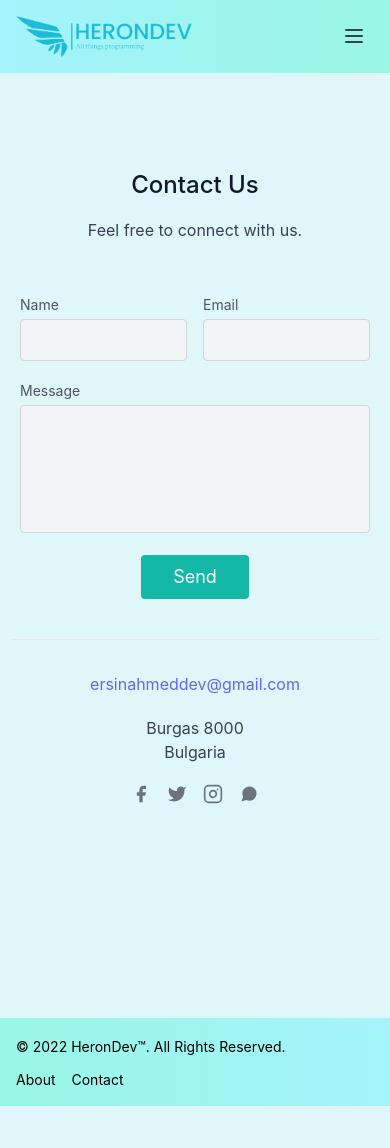
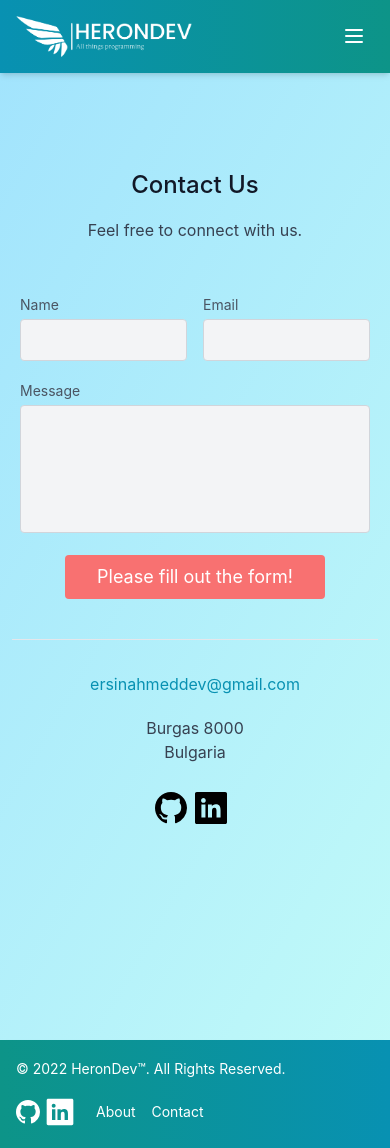
Before and after one commit to ersin-ahmed/herondevblog, a Next.js app: page /Contact in a window 390 px wide. Before the commit the page ends 1106 px from the top, so only its background shows below. Built offline with nearby package versions, Linux system fonts and the light colour scheme.

Commit message:
Design overhaul!

```diff
--- a/components/Banner.tsx
+++ b/components/Banner.tsx
@@ -1,6 +1,6 @@
 export default function Banner() {
 	return (
-		<div className='flex justify-between items-center bg-cyan-200 border-y border-black py-10'>
+		<div className='flex justify-between items-center shadow-md bg-teal-100 border-y border-black py-16'>
 			<div className='px-10 space-y-5'>
 				<h1 className='text-4xl max-w-xl font-serif'>
 					<span className='underline decoration-black decoration-4'>
--- a/components/Footer.tsx
+++ b/components/Footer.tsx
@@ -2,8 +2,8 @@ import Link from 'next/link';
 
 export default function Footer() {
 	return (
-		<footer className=' mt-28 p-4 shadow md:flex md:items-center md:justify-between md:p-6 bg-gradient-to-r from-teal-200 to-cyan-200'>
-			<span className='text-sm text-black sm:text-center'>
+		<footer className=' mt-28 p-4 shadow-md md:flex md:items-center md:justify-between md:p-6 bg-gradient-to-r from-teal-600 to-cyan-600'>
+			<span className='text-sm text-white sm:text-center'>
 				© 2022{' '}
 				<a
 					href='https://herondevblog-cpkb.vercel.app/'
@@ -15,7 +15,53 @@ export default function Footer() {
 				</a>
 				. All Rights Reserved.
 			</span>
-			<ul className='flex flex-wrap items-center mt-3 text-sm text-black sm:mt-0'>
+
+			<ul className='flex flex-wrap items-center mt-3 text-sm text-white sm:mt-0'>
+				<span className='flex justify-center align-middle items-center mr-4'>
+					<a href='https://github.com/ersin-ahmed' target='_blank'>
+						<svg
+							aria-hidden='true'
+							className='octicon octicon-mark-github'
+							height='24px'
+							version='1.1'
+							viewBox='0 0 16 16'
+							width='24px'
+						>
+							<path
+								fillRule='evenodd'
+								fill='#ffffff'
+								d='M8 0C3.58 0 0 3.58 0 8c0 3.54 2.29 6.53 5.47 7.59.4.07.55-.17.55-.38 0-.19-.01-.82-.01-1.49-2.01.37-2.53-.49-2.69-.94-.09-.23-.48-.94-.82-1.13-.28-.15-.68-.52-.01-.53.63-.01 1.08.58 1.23.82.72 1.21 1.87.87 2.33.66.07-.52.28-.87.51-1.07-1.78-.2-3.64-.89-3.64-3.95 0-.87.31-1.59.82-2.15-.08-.2-.36-1.02.08-2.12 0 0 .67-.21 2.2.82.64-.18 1.32-.27 2-.27.68 0 1.36.09 2 .27 1.53-1.04 2.2-.82 2.2-.82.44 1.1.16 1.92.08 2.12.51.56.82 1.27.82 2.15 0 3.07-1.87 3.75-3.65 3.95.29.25.54.73.54 1.48 0 1.07-.01 1.93-.01 2.2 0 .21.15.46.55.38A8.013 8.013 0 0 0 16 8c0-4.42-3.58-8-8-8z'
+							></path>
+						</svg>
+					</a>
+					<a
+						href='https://www.linkedin.com/in/ersin-ahmed-54702b203/'
+						target='_blank'
+					>
+						<svg
+							width='40px'
+							height='40px'
+							viewBox='0 0 48 48'
+							version='1.1'
+							xmlns='http://www.w3.org/2000/svg'
+						>
+							<title>Linkedin</title>
+							<g
+								id='Icon/Social/linkedin-color'
+								stroke='none'
+								strokeWidth='1'
+								fill='none'
+								fillRule='evenodd'
+							>
+								<path
+									d='M20.9716667,33.5527338 L25.001,33.5527338 L25.001,27.1328007 C25.001,25.439485 25.3213333,23.7988354 27.4206667,23.7988354 C29.491,23.7988354 29.517,25.7351486 29.517,27.2404662 L29.517,33.5527338 L33.5506667,33.5527338 L33.5506667,26.4341413 C33.5506667,22.9381777 32.796,20.2505391 28.711,20.2505391 C26.7483333,20.2505391 25.432,21.3265278 24.8943333,22.3471839 L24.839,22.3471839 L24.839,20.5725357 L20.9716667,20.5725357 L20.9716667,33.5527338 Z M16.423,14.1202696 C15.1273333,14.1202696 14.0823333,15.1682587 14.0823333,16.4595785 C14.0823333,17.7508984 15.1273333,18.7992208 16.423,18.7992208 C17.7133333,18.7992208 18.761,17.7508984 18.761,16.4595785 C18.761,15.1682587 17.7133333,14.1202696 16.423,14.1202696 L16.423,14.1202696 Z M14.4026667,33.5527338 L18.4406667,33.5527338 L18.4406667,20.5725357 L14.4026667,20.5725357 L14.4026667,33.5527338 Z M9.76633333,40 C8.79033333,40 8,39.2090082 8,38.2336851 L8,9.76631493 C8,8.79065843 8.79033333,8 9.76633333,8 L38.234,8 C39.2093333,8 40,8.79065843 40,9.76631493 L40,38.2336851 C40,39.2090082 39.2093333,40 38.234,40 L9.76633333,40 Z'
+									id='Shape'
+									fill='#ffffff'
+								></path>
+							</g>
+						</svg>
+					</a>
+				</span>
 				<li>
 					<Link
 						href='/About'
--- a/components/Header.tsx
+++ b/components/Header.tsx
@@ -5,32 +5,32 @@ export default function Header() {
 	const [navbar, setNavbar] = useState(false);
 	return (
 		<>
-			<header className='flex w-screen justify-between p-4 mx-auto bg-gradient-to-r from-cyan-200 to-teal-200'>
+			<header className='flex w-screen justify-between p-4 mx-auto bg-gradient-to-r from-cyan-600 to-teal-600 shadow-md'>
 				<div className='flex items-center space-x-5'>
 					<Link href='/'>
 						<img
 							className='w-44 object-contain cursor-pointer'
-							src='/images/logo-no-background.png'
+							src='/images/logo-white-nobg.png'
 							alt='HeronDev Logo'
 						/>
 					</Link>
 				</div>
 				<div className='hidden md:inline-flex items-center space-x-5 mr-2'>
 					<Link
-						className='hover:underline hover:opacity-50 text-teal-800'
+						className='hover:underline hover:opacity-50 text-white'
 						href='/About'
 					>
 						About
 					</Link>
 					<Link
-						className='hover:underline hover:opacity-50 text-teal-800'
+						className='hover:underline hover:opacity-50 text-white'
 						href='/Contact'
 					>
 						Contact
 					</Link>
 					<Link
 						href='/Posts'
-						className='text-white bg-teal-600 px-4 py-1 rounded-full hover:shadow-md hover:bg-cyan-500'
+						className='text-white bg-teal-800 px-4 py-1 rounded-full hover:shadow-md hover:bg-cyan-800'
 					>
 						View All Posts
 					</Link>
@@ -45,7 +45,7 @@ export default function Header() {
 								xmlns='http://www.w3.org/2000/svg'
 								className='w-6 h-6'
 								viewBox='0 0 20 20'
-								fill='currentColor'
+								fill='#ffffff'
 							>
 								<path
 									fillRule='evenodd'
@@ -59,7 +59,7 @@ export default function Header() {
 								className='w-6 h-6'
 								fill='none'
 								viewBox='0 0 24 24'
-								stroke='currentColor'
+								stroke='#ffffff'
 								strokeWidth={2}
 							>
 								<path
@@ -74,23 +74,23 @@ export default function Header() {
 			</header>
 			<div>
 				<div
-					className={`bg-teal-100 flex justify-center mx-auto pb-3 mt-0 md:hidden md:pb-0 md:mt-0 ${
+					className={`bg-gradient-to-r from-cyan-600 to-teal-600 shadow-md flex justify-center mx-auto pb-3 mt-0 md:hidden md:pb-0 md:mt-0 ${
 						navbar ? 'block' : 'hidden'
 					}`}
 				>
 					<ul className='mt-6 items-center justify-center text-center mx-auto mb-6 space-y-8 md:flex md:space-x-6 md:space-y-0'>
-						<li className='text-cyan-600 text-3xl hover:text-teal-500'>
+						<li className='text-white text-3xl hover:text-teal-500'>
 							<Link onClick={() => setNavbar(!navbar)} href='/'>
 								Home
 							</Link>
 						</li>
-						<li className='text-cyan-600 text-3xl hover:text-teal-500'>
+						<li className='text-white text-3xl hover:text-teal-500'>
 							<Link onClick={() => setNavbar(!navbar)} href='/About'>
 								About
 							</Link>
 						</li>
 
-						<li className='text-cyan-600 text-3xl hover:text-teal-500'>
+						<li className='text-white text-3xl hover:text-teal-500'>
 							<Link onClick={() => setNavbar(!navbar)} href='/Contact'>
 								Contact
 							</Link>
@@ -99,7 +99,7 @@ export default function Header() {
 							<Link
 								onClick={() => setNavbar(!navbar)}
 								href='/Posts'
-								className='text-white text-2xl bg-teal-600 px-6 py-2 rounded-full hover:shadow-md hover:bg-cyan-500'
+								className='text-white text-2xl bg-teal-800 px-6 py-2 rounded-full hover:shadow-md hover:bg-cyan-800'
 							>
 								View All Posts
 							</Link>
--- a/pages/About.tsx
+++ b/pages/About.tsx
@@ -1,12 +1,13 @@
 import Image from 'next/image';
+import Link from 'next/link';
 import Footer from '../components/Footer';
 
 export default function About() {
 	return (
 		<>
-			<div className='shadow-xl border-teal-300 border-2 rounded-xl max-w-6xl mx-auto flex flex-col text-center justify-center items-center my-12 py-6 px-0 md:px-2'>
+			<div className='shadow-xl bg-cyan-50 border-teal-300 border-2 rounded-xl max-w-6xl mx-auto flex flex-col text-center justify-center items-center my-12 py-6 px-0 md:px-2'>
 				<Image
-					className='rounded-3xl'
+					className='rounded-xl'
 					src='/images/author.jpg'
 					alt='Author Ersin Ahmed'
 					width='200'
@@ -17,32 +18,59 @@ export default function About() {
 				</h1>
 				<div>
 					<h2 className='text-2xl font-semibold mb-6'>Welcome to my Blog.</h2>
-					<p className='text-xl font-medium text-left px-8'>
-						I am a Web Developer from Burgas, Bulgaria. My journey into the
-						world of programming began when I was still in High School back in
-						2017. The first programming language I ever tried to learn was Java.
-						At the time I wasn&apos;t aware that perhaps Java wasn&apos;t the
-						best choice for a beginner to learn, but I did manage to build a
-						simple Android app with it. It was a bottle flipping game, nothing
-						complicated, just a picture of a bottle that spun around when you
-						clicked it and it landed on a random direction. But as simple as
-						that app was, It made me realise the power of Software Engineering
-						through code and all the posibilities that it offered simply
-						fascinated me! As I dwelled deeper into programming I switched to
-						learning more about Web Development in general as I was struggling
-						to learn Java given that it was quite overwhelming for a beginner
-						like me at the time. Naturally I switched to learning Javascript and
-						some frameworks that go with it like React, Next, Express and Node.
-						I didn&apos;t however take my learning seriously until I graduated
-						from High School in 2019 and ever since then I&apos;ve been slowly
-						but surely developing my skills as a self-taugh Web Developer.
-						Please feel free to check my portfolio site for a display of my
-						skills as a Developer. Otherwise you can check my GitHub page as
-						well. If you wished to connect with me feel free to send me an email
-						@ersinahmeddev@gmail.com or message me on LinkedIn.
+					<hr className='max-w-lg my-5 mx-auto border border-teal-600' />
+					<p className='text-left text-teal-600 font-medium pb-2 px-8'>
+						About Me:
+					</p>
+					<p className='text-xl font-medium text-left px-12'>
+						I&apos;m a Software Developer from Burgas, Bulgaria. My technical
+						skills include: Web Development with Javascript, React and Mobile
+						Development with React Native. I&apos;ve been teaching myself how to
+						code since the year 2017 when I was still in High School. Despite
+						accumulating quite a bit of knowledge since then, I&apos;m fully
+						aware of the fact that in an ever-changing climate of Software
+						Development you must always keep learning and keep the same student
+						mentality no matter the expertise level! If you wish to learn more
+						about my abilities as a developer, please feel free to checkout my
+						portfolio site by clicking{' '}
+						<a
+							href='/'
+							target='_blank'
+							className='text-cyan-600 hover:underline hover:text-teal-400'
+						>
+							here
+						</a>
+						. Likewise my GitHub page is linked{' '}
+						<a
+							href='https://github.com/ersin-ahmed'
+							target='_blank'
+							className='text-cyan-600 hover:underline hover:text-teal-400'
+						>
+							here
+						</a>{' '}
+						and my LinkedIn page is linked{' '}
+						<a
+							href='https://www.linkedin.com/in/ersin-ahmed-54702b203/'
+							target='_blank'
+							className='text-cyan-600 hover:underline hover:text-teal-400'
+						>
+							here
+						</a>
+						. Alternatively you can click the icons shown in the footer section
+						of the website below to visit my socials. You can also connect with
+						me by visiting the{' '}
+						<Link
+							href='/Contact'
+							className='text-cyan-600 hover:underline hover:text-teal-400'
+						>
+							Contact page
+						</Link>{' '}
+						of this site to send me a message with your name and email. Thank
+						you for visiting my Blog!
 					</p>
 				</div>
 			</div>
+
 			<Footer />
 		</>
 	);
--- a/pages/Contact.tsx
+++ b/pages/Contact.tsx
@@ -1,3 +1,4 @@
+import Link from 'next/link';
 import { useState } from 'react';
 import Footer from '../components/Footer';
 
@@ -5,7 +6,6 @@ export default function Contact() {
 	const [name, setName] = useState('');
 	const [email, setEmail] = useState('');
 	const [message, setMessage] = useState('');
-	// const [submitted, setSubmitted] = useState(false);
 
 	const handleSubmit = async (e) => {
 		e.preventDefault();
@@ -39,7 +39,7 @@ export default function Contact() {
 							</p>
 						</div>
 						<div className='lg:w-1/2 md:w-2/3 mx-auto'>
-							<div className='flex flex-wrap -m-2'>
+							<form className='flex flex-wrap -m-2'>
 								<div className='p-2 w-1/2'>
 									<div className='relative'>
 										<label
@@ -55,6 +55,7 @@ export default function Contact() {
 											type='text'
 											id='name'
 											name='name'
+											required
 											className='w-full bg-gray-100 rounded border border-gray-300 focus:border-teal-500 text-base outline-none text-gray-700 py-1 px-3 leading-8 transition-colors duration-200 ease-in-out'
 										/>
 									</div>
@@ -74,6 +75,7 @@ export default function Contact() {
 											type='email'
 											id='email'
 											name='email'
+											required
 											className='w-full bg-gray-100 rounded border border-gray-300 focus:border-teal-500 text-base outline-none text-gray-700 py-1 px-3 leading-8 transition-colors duration-200 ease-in-out'
 										/>
 									</div>
@@ -92,86 +94,78 @@ export default function Contact() {
 											}}
 											id='message'
 											name='message'
+											required
 											className='w-full bg-gray-100 rounded border border-gray-300 focus:border-teal-500 h-32 text-base outline-none text-gray-700 py-1 px-3 resize-none leading-6 transition-colors duration-200 ease-in-out'
 										></textarea>
 									</div>
 								</div>
 								<div className='p-2 w-full'>
+									{name === '' || email === '' || message === '' ? (
+										<button className='flex mx-auto cursor-not-allowed text-white focus:outline-none bg-red-400 border-0 py-2 px-8 rounded text-lg'>
+											Please fill out the form!
+										</button>
+									) : (
 										<input
 											onClick={(e) => handleSubmit(e)}
 											type='submit'
-										className='flex mx-auto cursor-pointer text-white bg-teal-500 border-0 py-2 px-8 focus:outline-none hover:bg-cyan-600 rounded text-lg'
+											className='flex mx-auto cursor-pointer text-white bg-teal-600 border-0 py-2 px-8 focus:outline-none hover:bg-cyan-600 rounded text-lg'
 											value='Send'
 										/>
+									)}
 								</div>
 								<div className='p-2 w-full pt-8 mt-8 border-t border-gray-200 text-center'>
-									<a className='text-indigo-500'>ersinahmeddev@gmail.com</a>
+									<a className='text-cyan-600'>ersinahmeddev@gmail.com</a>
 									<p className='leading-normal my-5'>
 										Burgas 8000
 										<br />
 										Bulgaria
 									</p>
-									<span className='inline-flex'>
-										<a className='text-gray-500'>
+									<span className='inline-flex items-center'>
+										<a href='https://github.com/ersin-ahmed' target='_blank'>
 											<svg
-												fill='currentColor'
-												strokeLinecap='round'
-												strokeLinejoin='round'
-												strokeWidth='2'
-												className='w-5 h-5'
-												viewBox='0 0 24 24'
+												aria-hidden='true'
+												className='octicon octicon-mark-github'
+												height='32px'
+												version='1.1'
+												viewBox='0 0 16 16'
+												width='32px'
 											>
-												<path d='M18 2h-3a5 5 0 00-5 5v3H7v4h3v8h4v-8h3l1-4h-4V7a1 1 0 011-1h3z'></path>
+												<path
+													fillRule='evenodd'
+													d='M8 0C3.58 0 0 3.58 0 8c0 3.54 2.29 6.53 5.47 7.59.4.07.55-.17.55-.38 0-.19-.01-.82-.01-1.49-2.01.37-2.53-.49-2.69-.94-.09-.23-.48-.94-.82-1.13-.28-.15-.68-.52-.01-.53.63-.01 1.08.58 1.23.82.72 1.21 1.87.87 2.33.66.07-.52.28-.87.51-1.07-1.78-.2-3.64-.89-3.64-3.95 0-.87.31-1.59.82-2.15-.08-.2-.36-1.02.08-2.12 0 0 .67-.21 2.2.82.64-.18 1.32-.27 2-.27.68 0 1.36.09 2 .27 1.53-1.04 2.2-.82 2.2-.82.44 1.1.16 1.92.08 2.12.51.56.82 1.27.82 2.15 0 3.07-1.87 3.75-3.65 3.95.29.25.54.73.54 1.48 0 1.07-.01 1.93-.01 2.2 0 .21.15.46.55.38A8.013 8.013 0 0 0 16 8c0-4.42-3.58-8-8-8z'
+												></path>
 											</svg>
 										</a>
-										<a className='ml-4 text-gray-500'>
+										<a
+											href='https://www.linkedin.com/in/ersin-ahmed-54702b203/'
+											target='_blank'
+										>
 											<svg
-												fill='currentColor'
-												strokeLinecap='round'
-												strokeLinejoin='round'
-												strokeWidth='2'
-												className='w-5 h-5'
-												viewBox='0 0 24 24'
+												width='48px'
+												height='48px'
+												viewBox='0 0 48 48'
+												version='1.1'
+												xmlns='http://www.w3.org/2000/svg'
 											>
-												<path d='M23 3a10.9 10.9 0 01-3.14 1.53 4.48 4.48 0 00-7.86 3v1A10.66 10.66 0 013 4s-4 9 5 13a11.64 11.64 0 01-7 2c9 5 20 0 20-11.5a4.5 4.5 0 00-.08-.83A7.72 7.72 0 0023 3z'></path>
-											</svg>
-										</a>
-										<a className='ml-4 text-gray-500'>
-											<svg
+												<title>Linkedin</title>
+												<g
+													id='Icon/Social/linkedin-color'
+													stroke='none'
+													strokeWidth='1'
 													fill='none'
-												stroke='currentColor'
-												strokeLinecap='round'
-												strokeLinejoin='round'
-												strokeWidth='2'
-												className='w-5 h-5'
-												viewBox='0 0 24 24'
+													fillRule='evenodd'
 												>
-												<rect
-													width='20'
-													height='20'
-													x='2'
-													y='2'
-													rx='5'
-													ry='5'
-												></rect>
-												<path d='M16 11.37A4 4 0 1112.63 8 4 4 0 0116 11.37zm1.5-4.87h.01'></path>
-											</svg>
-										</a>
-										<a className='ml-4 text-gray-500'>
-											<svg
-												fill='currentColor'
-												strokeLinecap='round'
-												strokeLinejoin='round'
-												strokeWidth='2'
-												className='w-5 h-5'
-												viewBox='0 0 24 24'
-											>
-												<path d='M21 11.5a8.38 8.38 0 01-.9 3.8 8.5 8.5 0 01-7.6 4.7 8.38 8.38 0 01-3.8-.9L3 21l1.9-5.7a8.38 8.38 0 01-.9-3.8 8.5 8.5 0 014.7-7.6 8.38 8.38 0 013.8-.9h.5a8.48 8.48 0 018 8v.5z'></path>
+													<path
+														d='M20.9716667,33.5527338 L25.001,33.5527338 L25.001,27.1328007 C25.001,25.439485 25.3213333,23.7988354 27.4206667,23.7988354 C29.491,23.7988354 29.517,25.7351486 29.517,27.2404662 L29.517,33.5527338 L33.5506667,33.5527338 L33.5506667,26.4341413 C33.5506667,22.9381777 32.796,20.2505391 28.711,20.2505391 C26.7483333,20.2505391 25.432,21.3265278 24.8943333,22.3471839 L24.839,22.3471839 L24.839,20.5725357 L20.9716667,20.5725357 L20.9716667,33.5527338 Z M16.423,14.1202696 C15.1273333,14.1202696 14.0823333,15.1682587 14.0823333,16.4595785 C14.0823333,17.7508984 15.1273333,18.7992208 16.423,18.7992208 C17.7133333,18.7992208 18.761,17.7508984 18.761,16.4595785 C18.761,15.1682587 17.7133333,14.1202696 16.423,14.1202696 L16.423,14.1202696 Z M14.4026667,33.5527338 L18.4406667,33.5527338 L18.4406667,20.5725357 L14.4026667,20.5725357 L14.4026667,33.5527338 Z M9.76633333,40 C8.79033333,40 8,39.2090082 8,38.2336851 L8,9.76631493 C8,8.79065843 8.79033333,8 9.76633333,8 L38.234,8 C39.2093333,8 40,8.79065843 40,9.76631493 L40,38.2336851 C40,39.2090082 39.2093333,40 38.234,40 L9.76633333,40 Z'
+														id='Shape'
+														fill='#000000'
+													></path>
+												</g>
 											</svg>
 										</a>
 									</span>
 								</div>
-							</div>
+							</form>
 						</div>
 					</div>
 				</section>
--- a/pages/Posts.tsx
+++ b/pages/Posts.tsx
@@ -22,23 +22,23 @@ export default function Posts({ posts }: Props) {
 			</Head>
 
 			<div className='max-w-7xl mx-auto'>
-				<h1 className='text-center mt-4 text-cyan-500 font-bold'>All Posts</h1>
-				<hr className='max-w-lg my-5 mx-auto border border-cyan-500' />
+				<h1 className='text-center mt-4 text-teal-500 font-bold'>All Posts</h1>
+				<hr className='max-w-lg my-5 mx-auto border border-teal-500' />
 
 				{/*Featured Posts */}
-				<div className='bg-cyan-100 rounded-xl border-2 border-cyan-200 grid grid-cols-1 sm:grid-cols-2 lg:grid-cols-3 gap-3 md:gap-6 p-2 md:p-6'>
+				<div className='bg-cyan-100 rounded-xl border-2 border-cyan-100 shadow-md grid grid-cols-1 sm:grid-cols-2 lg:grid-cols-3 gap-3 md:gap-6 p-2 md:p-6'>
 					{/* Map through all the posts but display only featured posts */}
 
 					{posts.map((post) => {
 						return (
 							<Link key={post._id} href={`/post/${post.slug.current}`}>
-								<div className='border rounded-lg group cursor-pointer overflow-hidden'>
+								<div className='text-white shadow-xl border-2 border-teal-700 rounded-lg group cursor-pointer overflow-hidden'>
 									<img
 										className='h-60 w-full object-cover group-hover:scale-105 transition-transform duration-200 ease-in-out'
 										src={urlFor(post.mainImage).url()!}
 										alt='article'
 									/>
-									<div className='flex justify-between p-5 bg-gradient-to-r from-cyan-200 to-teal-200'>
+									<div className='flex justify-between p-5 bg-gradient-to-r from-cyan-700 to-teal-700'>
 										<div>
 											<p className='text-lg font-bold'>{post.title}</p>
 											<p className='text-xs'>
--- a/pages/index.tsx
+++ b/pages/index.tsx
@@ -24,26 +24,26 @@ export default function Home({ posts }: Props) {
 			<div className='max-w-6xl mx-auto'>
 				<Banner />
 
-				<h1 className='text-center mt-4 text-cyan-500 font-bold'>
+				<h1 className='text-center mt-4 text-teal-600 font-bold'>
 					Featured Posts
 				</h1>
-				<hr className='max-w-lg my-5 mx-auto border border-cyan-500' />
+				<hr className='max-w-lg my-5 mx-auto border border-teal-600' />
 
 				{/*Featured Posts */}
-				<div className='bg-cyan-100 rounded-xl border-2 border-cyan-200 grid grid-cols-1 sm:grid-cols-2 lg:grid-cols-3 gap-3 md:gap-6 p-2 md:p-6'>
+				<div className='bg-cyan-100 rounded-xl border-2 border-cyan-100 shadow-md grid grid-cols-1 sm:grid-cols-2 lg:grid-cols-3 gap-3 md:gap-6 p-2 md:p-6'>
 					{/* Map through all the posts but display only featured posts */}
 
 					{posts.map((post) => {
 						if (post.featured) {
 							return (
 								<Link key={post._id} href={`/post/${post.slug.current}`}>
-									<div className='border rounded-lg group cursor-pointer overflow-hidden'>
+									<div className='text-white border-2 shadow-xl border-teal-700  rounded-lg group cursor-pointer overflow-hidden'>
 										<img
 											className='h-60 w-full object-cover group-hover:scale-105 transition-transform duration-200 ease-in-out'
 											src={urlFor(post.mainImage).url()!}
 											alt='article'
 										/>
-										<div className='flex justify-between p-5 bg-gradient-to-r from-teal-200 to-cyan-200'>
+										<div className='flex justify-between p-5 bg-gradient-to-r from-teal-700 to-cyan-700'>
 											<div>
 												<p className='text-lg font-bold'>{post.title}</p>
 												<p className='text-xs'>
--- a/styles/globals.css
+++ b/styles/globals.css
@@ -10,8 +10,7 @@ body {
     Ubuntu, Cantarell, Fira Sans, Droid Sans, Helvetica Neue, sans-serif;
 
   /* background-image: linear-gradient(to right top, #ec407a, #e356a0, #d16dbf, #b982d6, #a094e3, #b698e7, #cb9ce9, #dfa0ea, #ff99cb, #ffa299, #ffbf67, #fce44d); */
-  background-color: #e0f7fa
-  ;
+  background-image: linear-gradient(120deg, #a1e3fd 0%, #c2fbf8 100%);
 }
 
 a {
```
Lines whose indentation alone changed are shown as unchanged.
